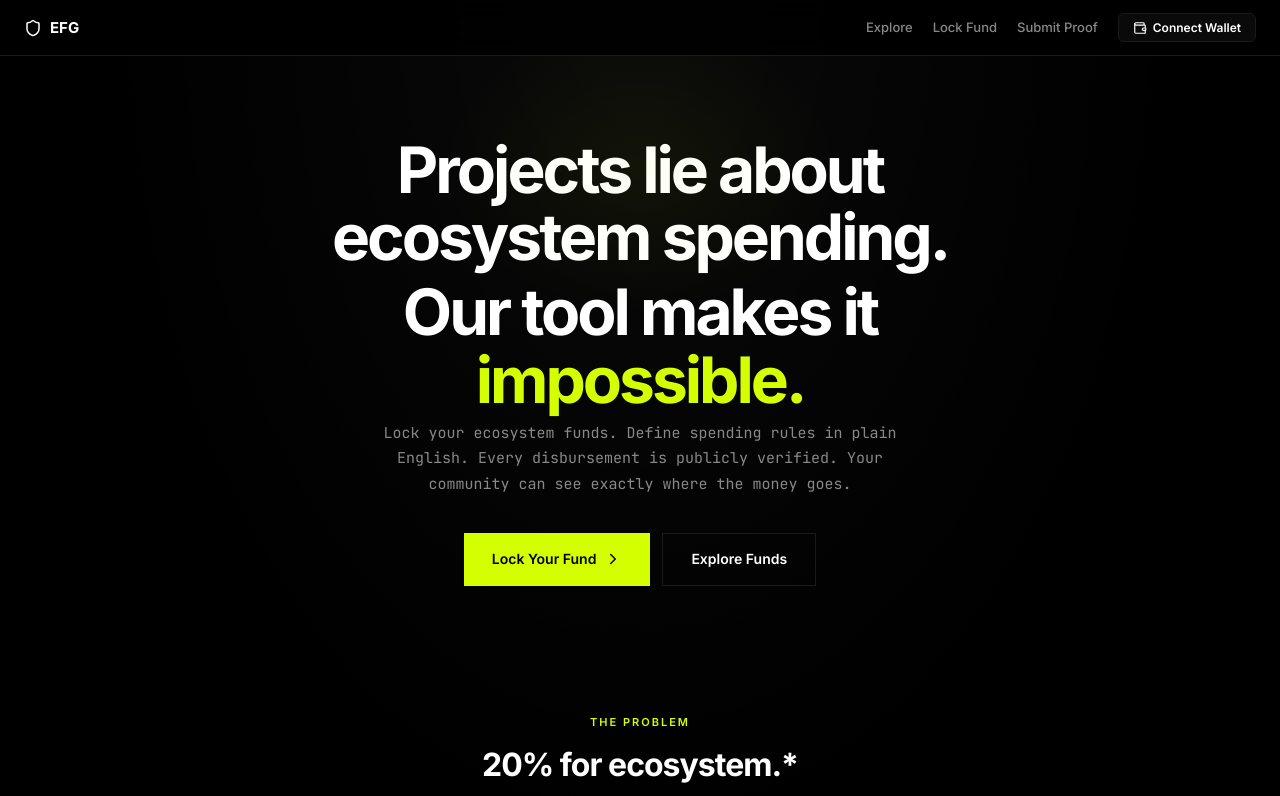
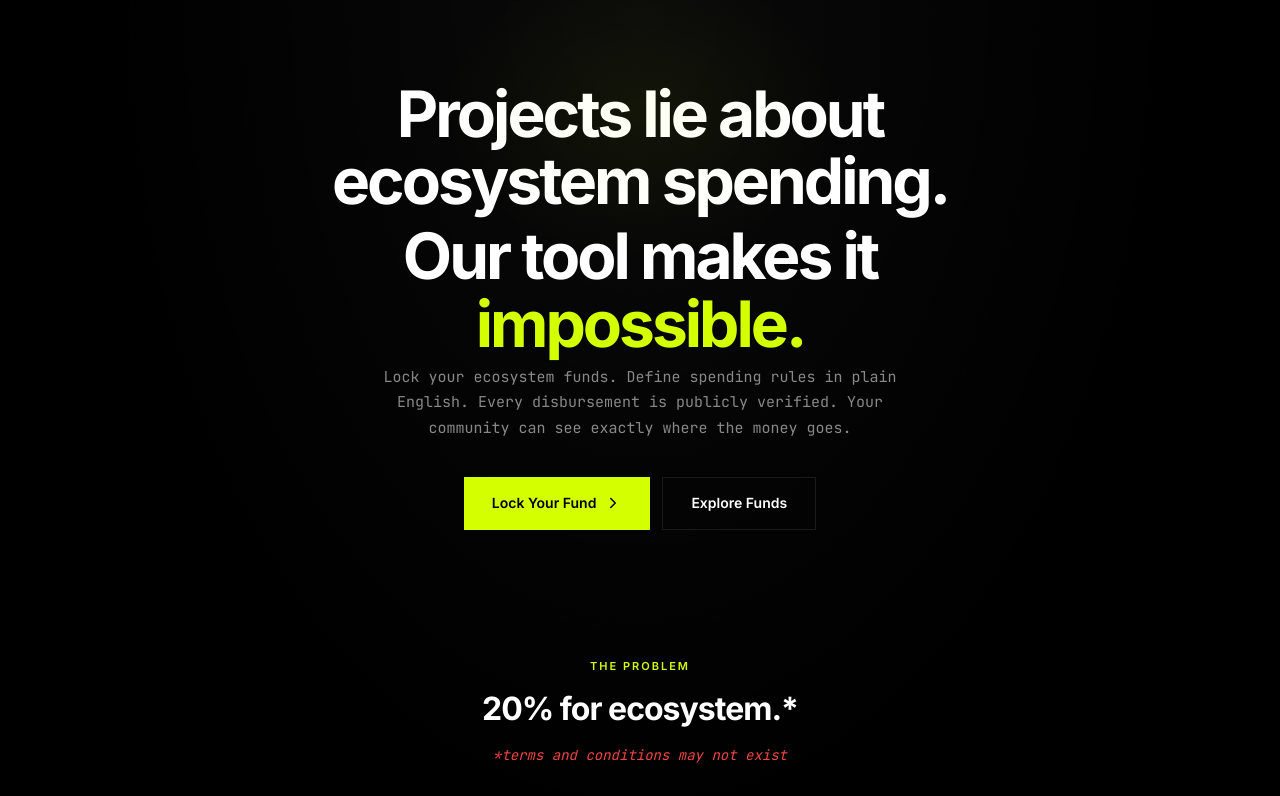
Before and after one commit to latiblack/ecosystem-fund-guardian, a React (Vite) app in the folder frontend/: page / in a window 1280 px wide. Shown: the top 796 px of the page. Built offline with nearby package versions, Linux system fonts and the light colour scheme; no server answers.

Commit message:
Remove navbar from landing page

```diff
--- a/frontend/src/App.jsx
+++ b/frontend/src/App.jsx
@@ -56,8 +56,19 @@ export default function App() {
   return (
     <WalletProvider>
       <BrowserRouter>
+        <AppLayout />
+      </BrowserRouter>
+    </WalletProvider>
+  );
+}
+
+function AppLayout() {
+  const location = useLocation();
+  const isLanding = location.pathname === "/";
+
+  return (
     <div className="app">
-          <Navbar />
+      {!isLanding && <Navbar />}
       <main className="main">
         <Routes>
           <Route path="/" element={<Landing />} />
@@ -68,7 +79,5 @@ export default function App() {
         </Routes>
       </main>
     </div>
-      </BrowserRouter>
-    </WalletProvider>
   );
 }
```
Lines whose indentation alone changed are shown as unchanged.
